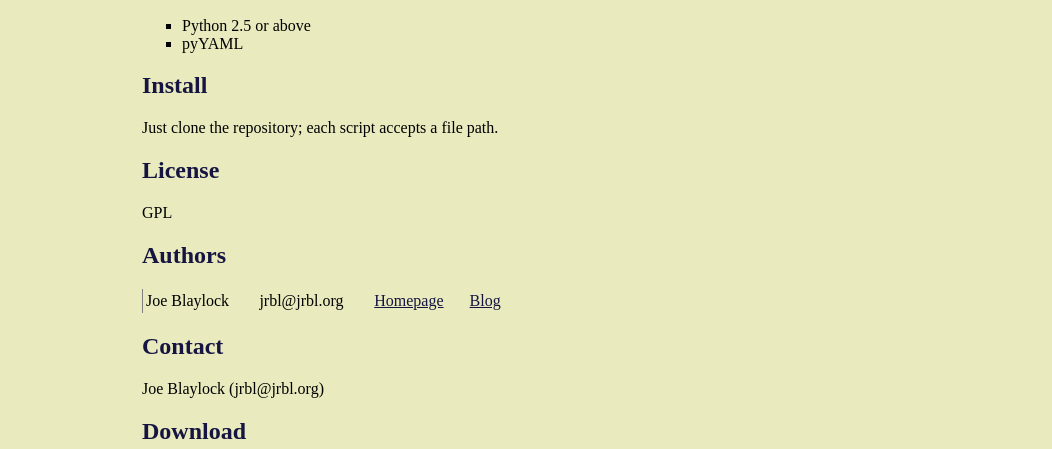
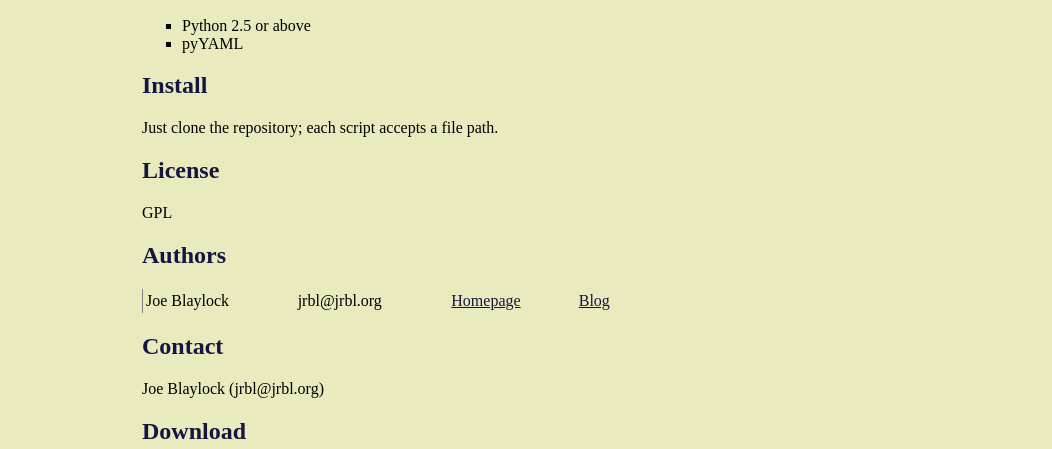
Before and after one commit to jrbl/CollabStats, a plain HTML site: page index.html in a window 1280 px wide. Shown: the part 351-800 px from the top of the page, without its empty margins (228-1280 px from the left). Drawn offline with Linux system fonts and the light colour scheme.

Commit message:
index.html: wider table

```diff
--- a/index.html
+++ b/index.html
@@ -74,7 +74,7 @@
     <p>GPL</p>
 
     <h2>Authors</h2>
-    <table width="60%" frame="lhs">
+    <table width="80%" frame="lhs">
       <tr><td>Joe Blaylock</td><td>jrbl@jrbl.org</td>
           <td><a href="http://www.jrbl.org/~jrbl">Homepage</a></td>
           <td><a href="http://jrbl.livejournal.com">Blog</a></td></tr>
```
